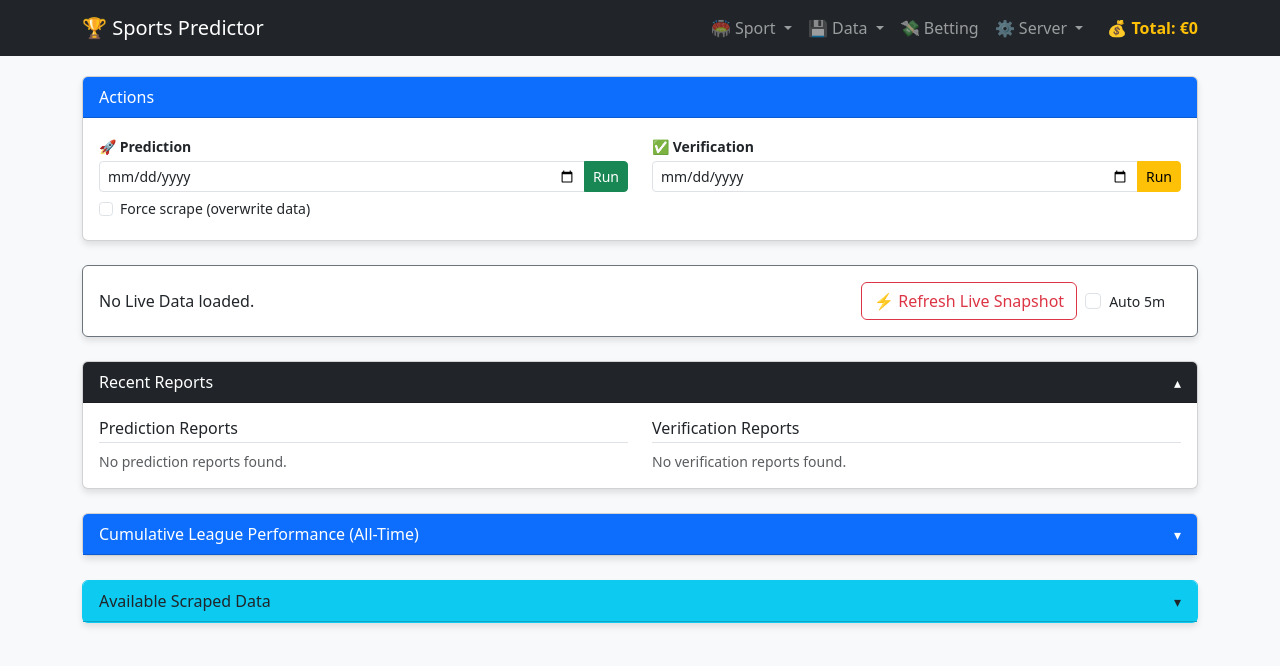
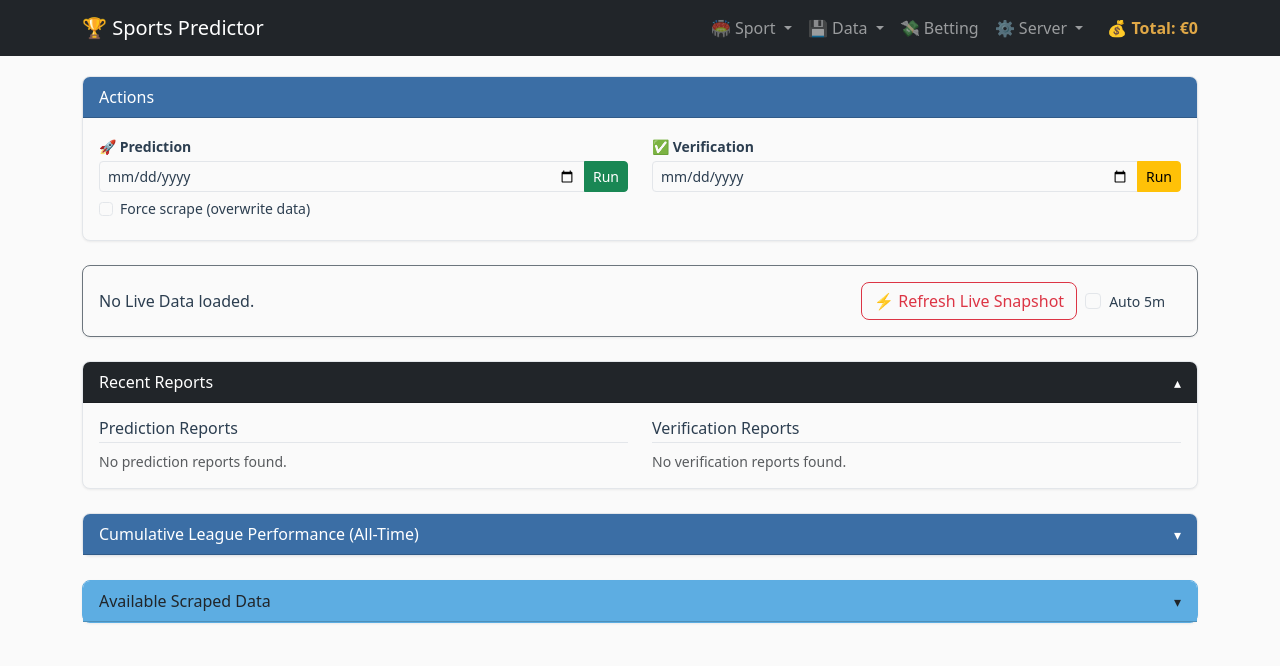
Before and after one commit to tcharos/AI-Powered-Sports-Predictions, a Flask app: page /football/ in a window 1280 px wide. Shown: the top 666 px of the page. Run offline with Flask 3, Linux system fonts and the light colour scheme.

Commit message:
feat(ui): Phase B — calm/professional palette refresh
New web_ui/static/css/theme.css overrides Bootstrap 5.3's semantic
color custom properties for a lower-saturation, friendlier feel
without changing semantic meaning. Lane colors preserved:
- Primary (value lane): #3b6ea5 steel blue (was electric #0d6efd)
- Warning (conviction): #e0a847 warm amber (was vivid #ffc107)
- Info (model): #5dade2 sky blue (was cyan #0dcaf0)
- Success: #2d8659 forest green
- Danger: #c0392b terracotta (was alarm-red #dc3545)
- Body bg: #fafafa off-white
- Border radius: 0.5rem (slightly softer corners)
- Card shadow: subtle 1px (was heavier 4px)

Also softens .table-success / .table-danger row tints — they were
quite saturated by default and are visible in the live-match probability
table on every refresh.

Adds a smooth transition on background-color/color/border-color across
common surfaces (body, card, table, navbar, badge, btn, list-group-item,
form-control). Harmless in light mode; preps for the Phase C dark-mode
toggle landing cleanly without visual snap.

layout.html: new <link> after Bootstrap CSS (so overrides win). Inline
<style> block trimmed — the body bg and card shadow it set are now
expressed via the CSS custom properties in theme.css. Kept the .navbar
margin and .high-confidence class which aren't theme-related.

Phase C (dark mode toggle) lands next as a separate commit. Phase D
(polish + icons) after that. Audit + docs roll-up at the end of the
sequence per the agreed plan.

Co-Authored-By: Claude Opus 4.7 <noreply@anthropic.com>

```diff
--- /dev/null
+++ b/web_ui/static/css/theme.css
@@ -0,0 +1,65 @@
+/* Sports Predictor — calm/professional palette refresh (Phase B).
+ *
+ * Overrides Bootstrap 5.3's semantic colors via CSS custom properties.
+ * Lane meaning preserved (value=primary, conviction=warning, model=info)
+ * but with lower saturation for easier long-session reading.
+ *
+ * Dark-mode variants live in this same file under [data-bs-theme="dark"]
+ * and ship in Phase C.
+ */
+
+:root {
+    /* Primary — steel blue, replaces Bootstrap's electric #0d6efd */
+    --bs-primary:     #3b6ea5;
+    --bs-primary-rgb: 59, 110, 165;
+
+    /* Warning — warm amber, replaces vivid #ffc107 */
+    --bs-warning:     #e0a847;
+    --bs-warning-rgb: 224, 168, 71;
+
+    /* Info — soft sky blue, replaces cyan #0dcaf0 */
+    --bs-info:        #5dade2;
+    --bs-info-rgb:    93, 173, 226;
+
+    /* Success — deeper forest, replaces #198754 */
+    --bs-success:     #2d8659;
+    --bs-success-rgb: 45, 134, 89;
+
+    /* Danger — terracotta, replaces alarm-red #dc3545 */
+    --bs-danger:      #c0392b;
+    --bs-danger-rgb:  192, 57, 43;
+
+    /* Body — off-white reduces eye strain vs pure white */
+    --bs-body-bg:     #fafafa;
+    --bs-body-color:  #2c3e50;
+
+    /* Slightly softer card corners */
+    --bs-border-radius: 0.5rem;
+    --bs-border-color:  #e3e6ea;
+}
+
+/* Subtle card shadow — replaces the heavier shadow in layout.html. */
+.card {
+    box-shadow: 0 1px 3px rgba(0, 0, 0, 0.04), 0 1px 2px rgba(0, 0, 0, 0.03) !important;
+    border-color: var(--bs-border-color);
+}
+
+/* Table-success / table-danger row tinting (used in live match probs).
+ * Bootstrap's defaults are quite saturated. Soften them slightly. */
+.table-success {
+    --bs-table-bg:    #e6f2eb;
+    --bs-table-color: #1a4d36;
+}
+.table-danger {
+    --bs-table-bg:    #f7e3e0;
+    --bs-table-color: #6b1f15;
+}
+
+/* Smooth transitions for the dark-mode toggle in Phase C. Safe in light
+ * mode — just makes any color change less jarring. */
+body, .card, .table, .navbar, .badge, .btn,
+.list-group-item, .form-control {
+    transition: background-color 0.15s ease,
+                color 0.15s ease,
+                border-color 0.15s ease;
+}
--- a/web_ui/templates/layout.html
+++ b/web_ui/templates/layout.html
@@ -7,24 +7,11 @@
     <title>Sports Predictor</title>
     <!-- Bootstrap CSS -->
     <link href="https://cdn.jsdelivr.net/npm/bootstrap@5.3.0/dist/css/bootstrap.min.css" rel="stylesheet">
+    <!-- Project theme overrides (Phase B). Must come after Bootstrap. -->
+    <link href="{{ url_for('static', filename='css/theme.css') }}" rel="stylesheet">
     <style>
-        body {
-            background-color: #f8f9fa;
-        }
-
-        .navbar {
-            margin-bottom: 20px;
-        }
-
-        .card {
-            box-shadow: 0 4px 6px rgba(0, 0, 0, 0.1);
-        }
-
-        .high-confidence {
-            background-color: #d4edda !important;
-        }
-
-        /* Green */
+        .navbar { margin-bottom: 20px; }
+        .high-confidence { background-color: #d4edda !important; }
     </style>
 </head>
 
```
